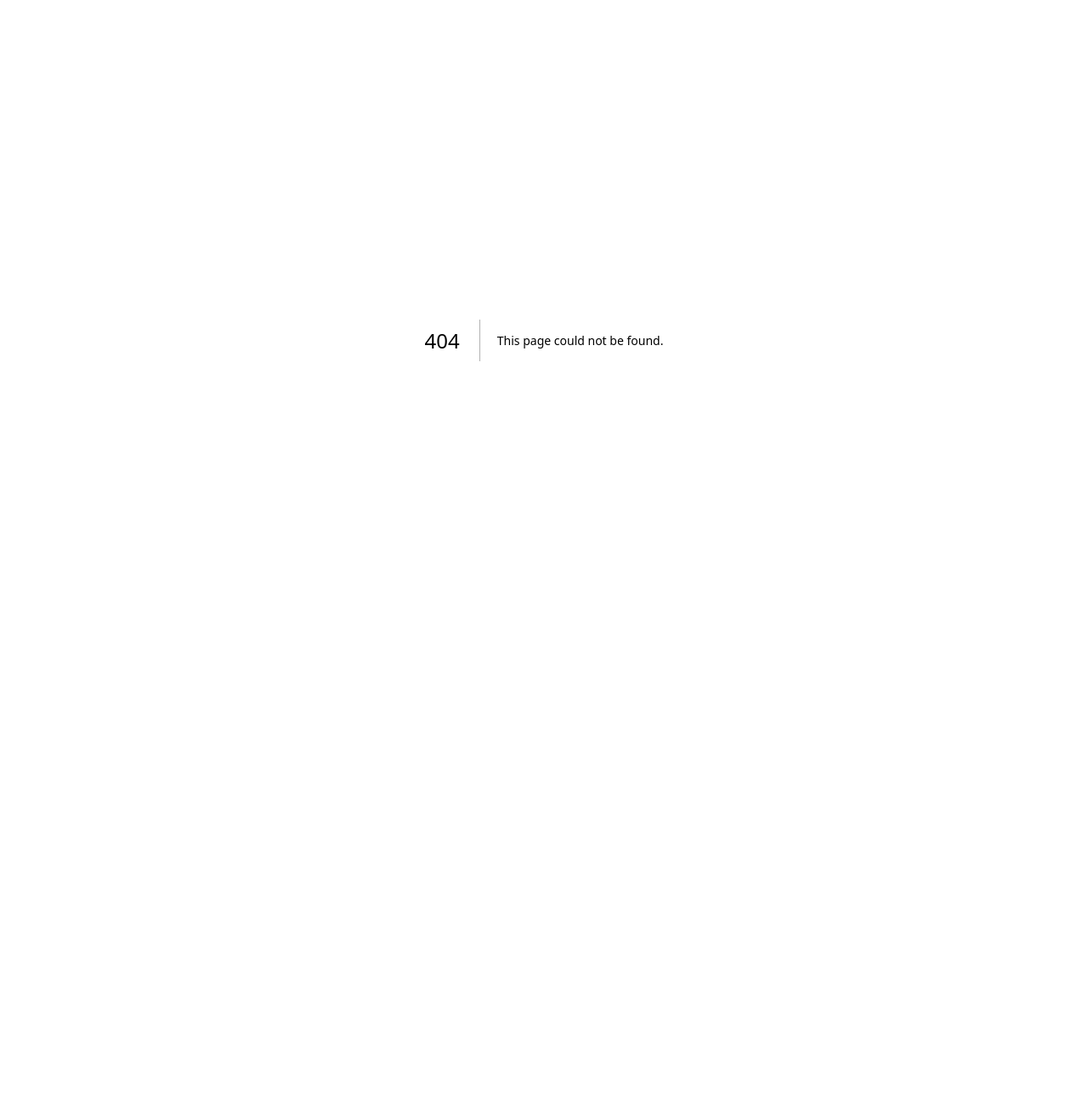
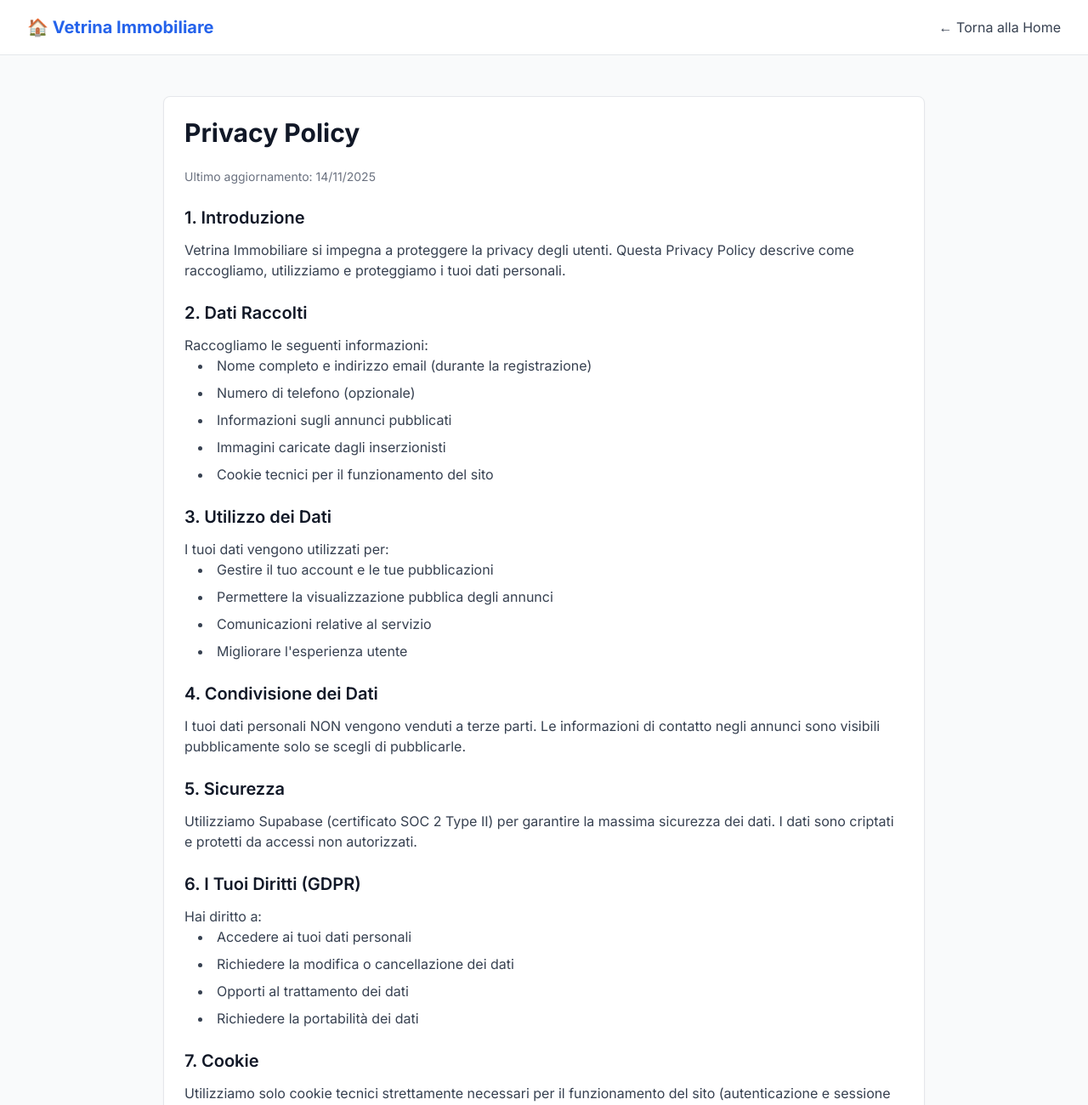
Before and after one commit to since1893/vetrina-immobiliare, a Next.js app: page /privacy in a window 1280 px wide. Before the commit this address had no page. Shown: the top 1300 px of the page at 85% size. Before the commit the page ends 800 px from the top, so only its background shows below. Built offline with nearby package versions, Linux system fonts and the light colour scheme.

Commit message:
Create page.tsx

```diff
--- /dev/null
+++ b/app/privacy/page.tsx
@@ -0,0 +1,128 @@
+import Link from 'next/link'
+
+export const metadata = {
+  title: 'Privacy Policy - Vetrina Immobiliare',
+  description: 'Informativa sulla privacy e trattamento dati personali',
+}
+
+export default function PrivacyPage() {
+  return (
+    <div className="min-h-screen bg-gray-50">
+      {/* Header */}
+      <header className="bg-white border-b border-gray-200">
+        <div className="container-custom">
+          <div className="flex items-center justify-between h-16">
+            <Link href="/" className="text-xl font-bold text-primary-600">
+              🏠 Vetrina Immobiliare
+            </Link>
+            <Link href="/" className="text-gray-700 hover:text-primary-600">
+              ← Torna alla Home
+            </Link>
+          </div>
+        </div>
+      </header>
+
+      {/* Content */}
+      <div className="container-custom py-12">
+        <div className="max-w-4xl mx-auto">
+          <div className="card">
+            <h1 className="text-3xl font-bold text-gray-900 mb-6">
+              Privacy Policy
+            </h1>
+
+            <div className="prose max-w-none text-gray-700 space-y-6">
+              <p className="text-sm text-gray-500">
+                Ultimo aggiornamento: {new Date().toLocaleDateString('it-IT')}
+              </p>
+
+              <section>
+                <h2 className="text-xl font-semibold text-gray-900 mb-3">1. Introduzione</h2>
+                <p>
+                  Vetrina Immobiliare si impegna a proteggere la privacy degli utenti.
+                  Questa Privacy Policy descrive come raccogliamo, utilizziamo e proteggiamo
+                  i tuoi dati personali.
+                </p>
+              </section>
+
+              <section>
+                <h2 className="text-xl font-semibold text-gray-900 mb-3">2. Dati Raccolti</h2>
+                <p>Raccogliamo le seguenti informazioni:</p>
+                <ul className="list-disc list-inside space-y-2 ml-4">
+                  <li>Nome completo e indirizzo email (durante la registrazione)</li>
+                  <li>Numero di telefono (opzionale)</li>
+                  <li>Informazioni sugli annunci pubblicati</li>
+                  <li>Immagini caricate dagli inserzionisti</li>
+                  <li>Cookie tecnici per il funzionamento del sito</li>
+                </ul>
+              </section>
+
+              <section>
+                <h2 className="text-xl font-semibold text-gray-900 mb-3">3. Utilizzo dei Dati</h2>
+                <p>I tuoi dati vengono utilizzati per:</p>
+                <ul className="list-disc list-inside space-y-2 ml-4">
+                  <li>Gestire il tuo account e le tue pubblicazioni</li>
+                  <li>Permettere la visualizzazione pubblica degli annunci</li>
+                  <li>Comunicazioni relative al servizio</li>
+                  <li>Migliorare l'esperienza utente</li>
+                </ul>
+              </section>
+
+              <section>
+                <h2 className="text-xl font-semibold text-gray-900 mb-3">4. Condivisione dei Dati</h2>
+                <p>
+                  I tuoi dati personali NON vengono venduti a terze parti.
+                  Le informazioni di contatto negli annunci sono visibili pubblicamente
+                  solo se scegli di pubblicarle.
+                </p>
+              </section>
+
+              <section>
+                <h2 className="text-xl font-semibold text-gray-900 mb-3">5. Sicurezza</h2>
+                <p>
+                  Utilizziamo Supabase (certificato SOC 2 Type II) per garantire
+                  la massima sicurezza dei dati. I dati sono criptati e protetti
+                  da accessi non autorizzati.
+                </p>
+              </section>
+
+              <section>
+                <h2 className="text-xl font-semibold text-gray-900 mb-3">6. I Tuoi Diritti (GDPR)</h2>
+                <p>Hai diritto a:</p>
+                <ul className="list-disc list-inside space-y-2 ml-4">
+                  <li>Accedere ai tuoi dati personali</li>
+                  <li>Richiedere la modifica o cancellazione dei dati</li>
+                  <li>Opporti al trattamento dei dati</li>
+                  <li>Richiedere la portabilità dei dati</li>
+                </ul>
+              </section>
+
+              <section>
+                <h2 className="text-xl font-semibold text-gray-900 mb-3">7. Cookie</h2>
+                <p>
+                  Utilizziamo solo cookie tecnici strettamente necessari per il
+                  funzionamento del sito (autenticazione e sessione utente).
+                  Non utilizziamo cookie di profilazione o tracciamento.
+                </p>
+              </section>
+
+              <section>
+                <h2 className="text-xl font-semibold text-gray-900 mb-3">8. Contatti</h2>
+                <p>
+                  Per esercitare i tuoi diritti o per qualsiasi domanda sulla privacy,
+                  contattaci a: <a href="mailto:privacy@vetrinaimmobiliare.it" className="text-primary-600 hover:underline">privacy@vetrinaimmobiliare.it</a>
+                </p>
+              </section>
+            </div>
+          </div>
+        </div>
+      </div>
+
+      {/* Footer */}
+      <footer className="bg-gray-900 text-gray-300 py-8 mt-12">
+        <div className="container-custom text-center">
+          <p>&copy; 2024 Vetrina Immobiliare. Tutti i diritti riservati.</p>
+        </div>
+      </footer>
+    </div>
+  )
+}
```
